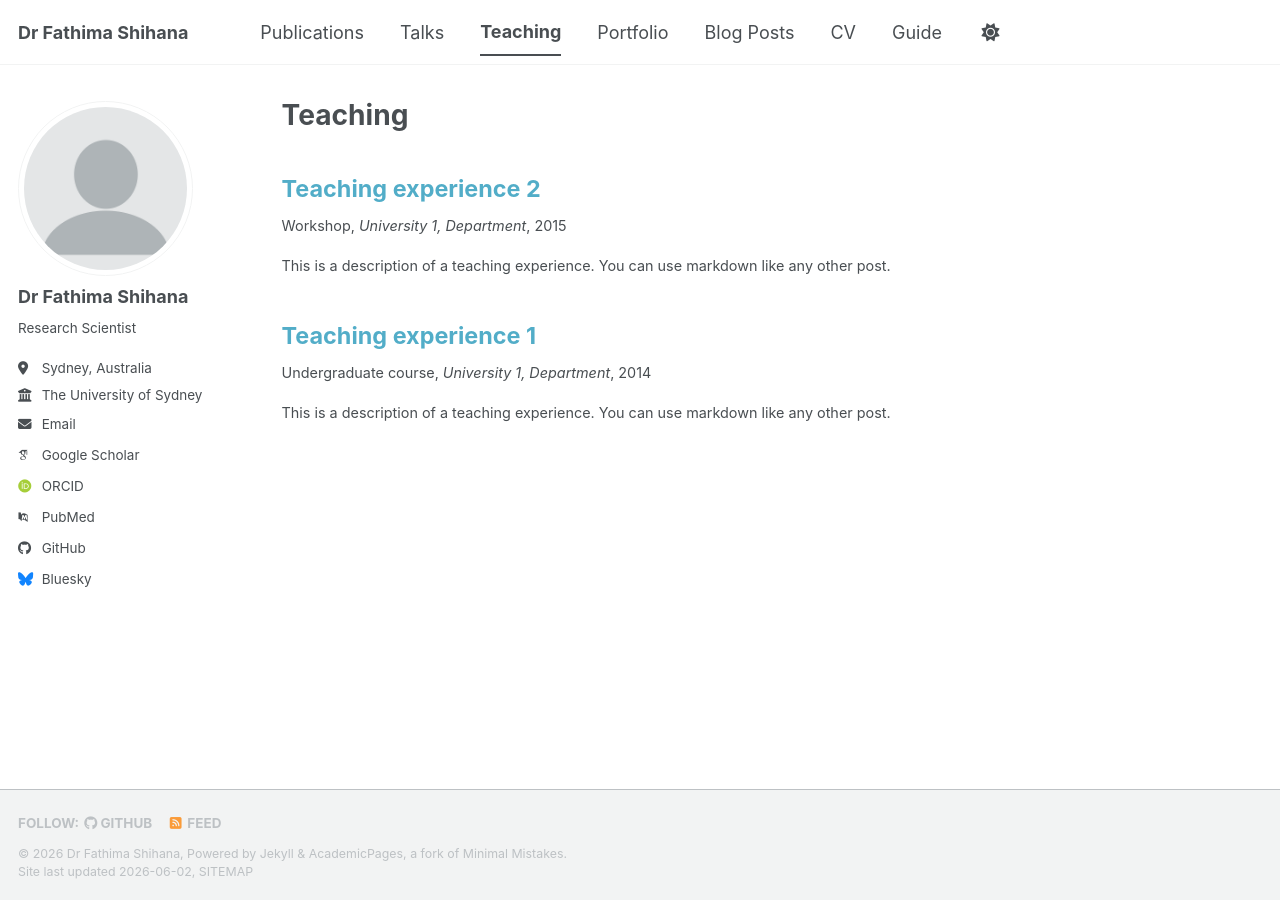
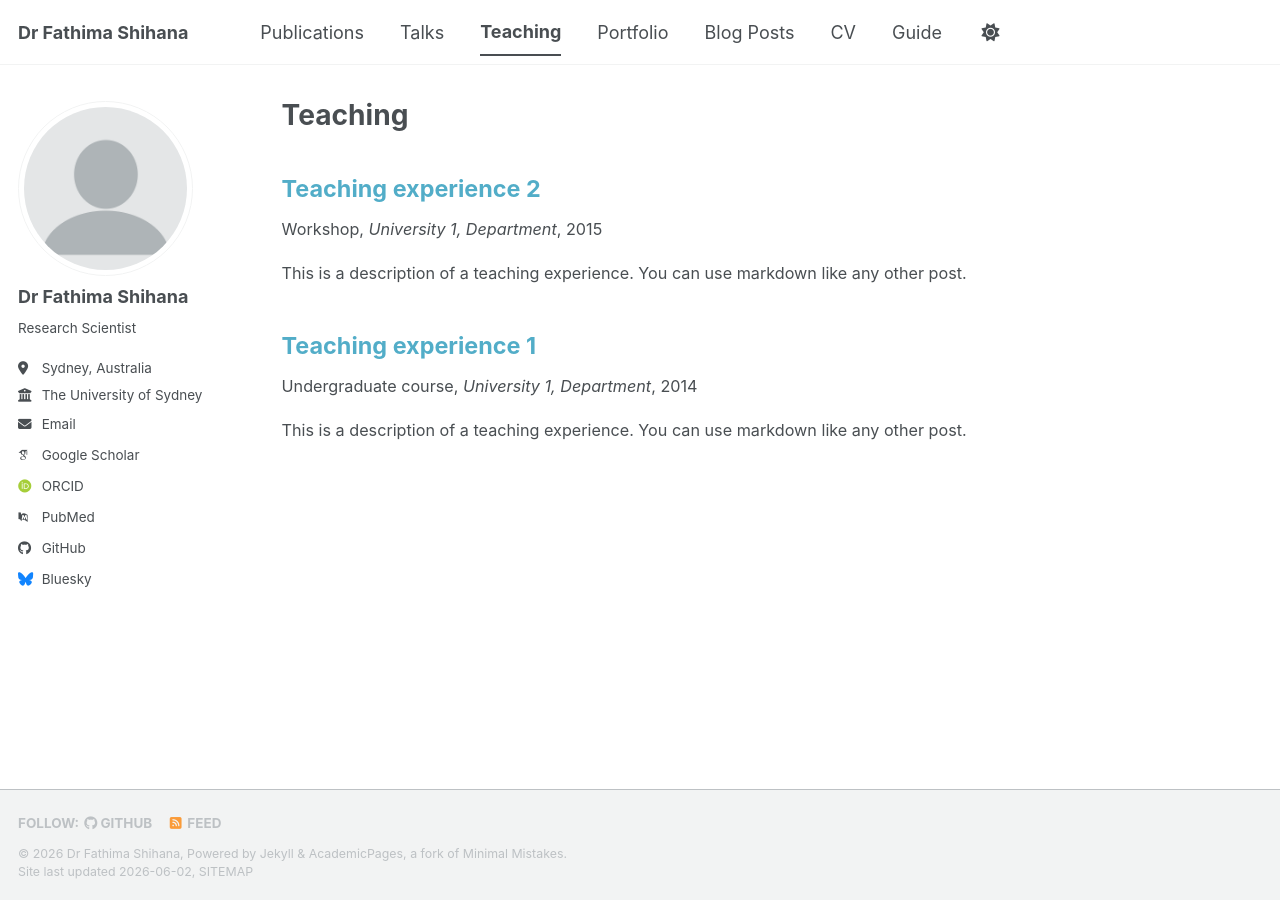
Before and after one commit to fathimashihana/fathimashihana.github.io, a Jekyll site: the page built from _pages/teaching.html, in a window 1280 px wide. Built offline with Jekyll 4.4.1, drawn with Linux system fonts in a browser that asks for light colours; some web fonts are replaced; a script bundle is joined from its source files by our own code; library files that are not in the unit come from our copies.

Commit message:
Update main.scss

```diff
--- a/assets/css/main.scss
+++ b/assets/css/main.scss
@@ -67,12 +67,12 @@
 }
 
 .archive__item p {
-    font-size: 0.8rem !important;
+    font-size: 0.9rem !important;
     line-height: 1.45 !important;
 }
 
 .archive__item .fa {
-    font-size: 0.8rem !important;
+    font-size: 0.9rem !important;
 }
 .pub-title {
   font-size: 1.25rem !important;
```
